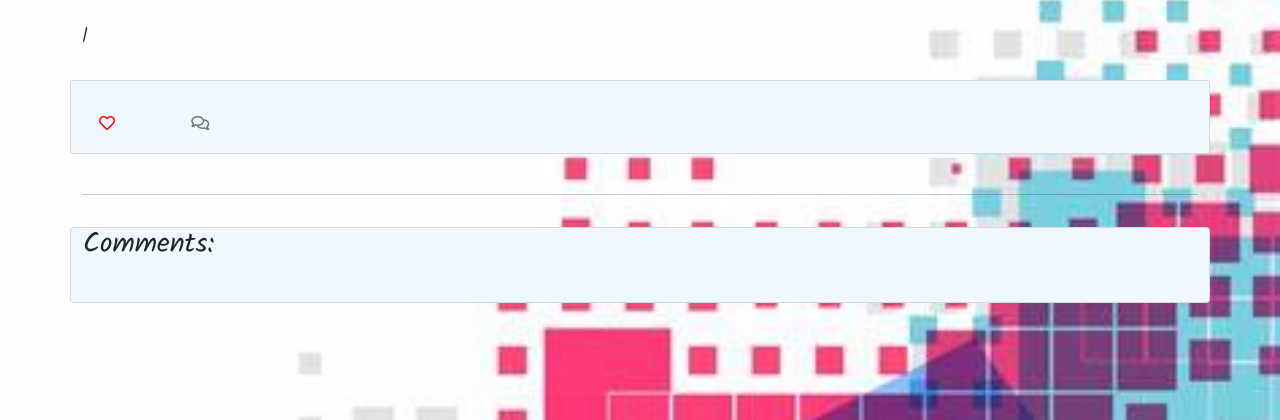
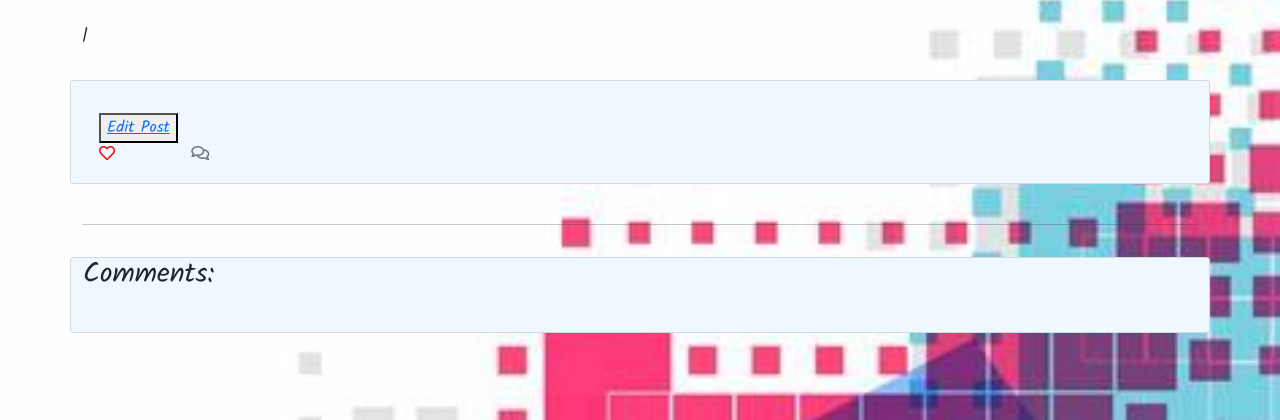
Before and after one commit to Dylan097/gamers-unite, a Django app: template templates/post_detail.html in a window 1280 px wide. Shown: the part 80-500 px from the top of the page. Run offline with Django 3.2, Linux system fonts and the light colour scheme; the template is opened without the code that fills it, so the values that code supplies are empty; some libraries are stand-ins or nearby versions.

Commit message:
Add edit post button

```diff
--- a/templates/index.html
+++ b/templates/index.html
@@ -6,6 +6,7 @@
         {% if user.is_authenticated %}
         <div class="col-12">
             <a href="{% url 'new_post' %}" class="btn btn-signup btn-lg">Create a Post!</a>
+            <p class="logged-in-as">Logged in as {{ user.username }}</p>
         </div>
         {% endif %}
         <!-- User Posts -->
@@ -31,6 +32,10 @@
                             <hr />
                             <p class="card-text text-muted h6">{{ post.created_on }} <i class="far fa-heart"></i>
                                 {{ post.num_of_likes }}</p>
+                            {% ifequal user.id post.author_id %}
+                            <button class="edit-post"><a href="{% url 'edit_post' post.id %}">Edit
+                                    Post</a></button>
+                            {% endifequal %}
                         </div>
                     </div>
                 </div>
--- a/templates/post_detail.html
+++ b/templates/post_detail.html
@@ -22,7 +22,6 @@
         </div>
     </div>
 </div>
-
 <div class="container">
     <div class="row">
         <div class="col card mb-4 mt-3 left top">
@@ -30,6 +29,9 @@
                 <p class="card-text">
                     {{ post.content | safe }}
                 </p>
+                {% ifequal user.id post.author_id %}
+                <button class="edit-post"><a href="{% url 'edit_post' post.id %}">Edit Post</a></button>
+                {% endifequal %}
                 <div class="row">
                     <div class="col-1">
                         <strong>
```
